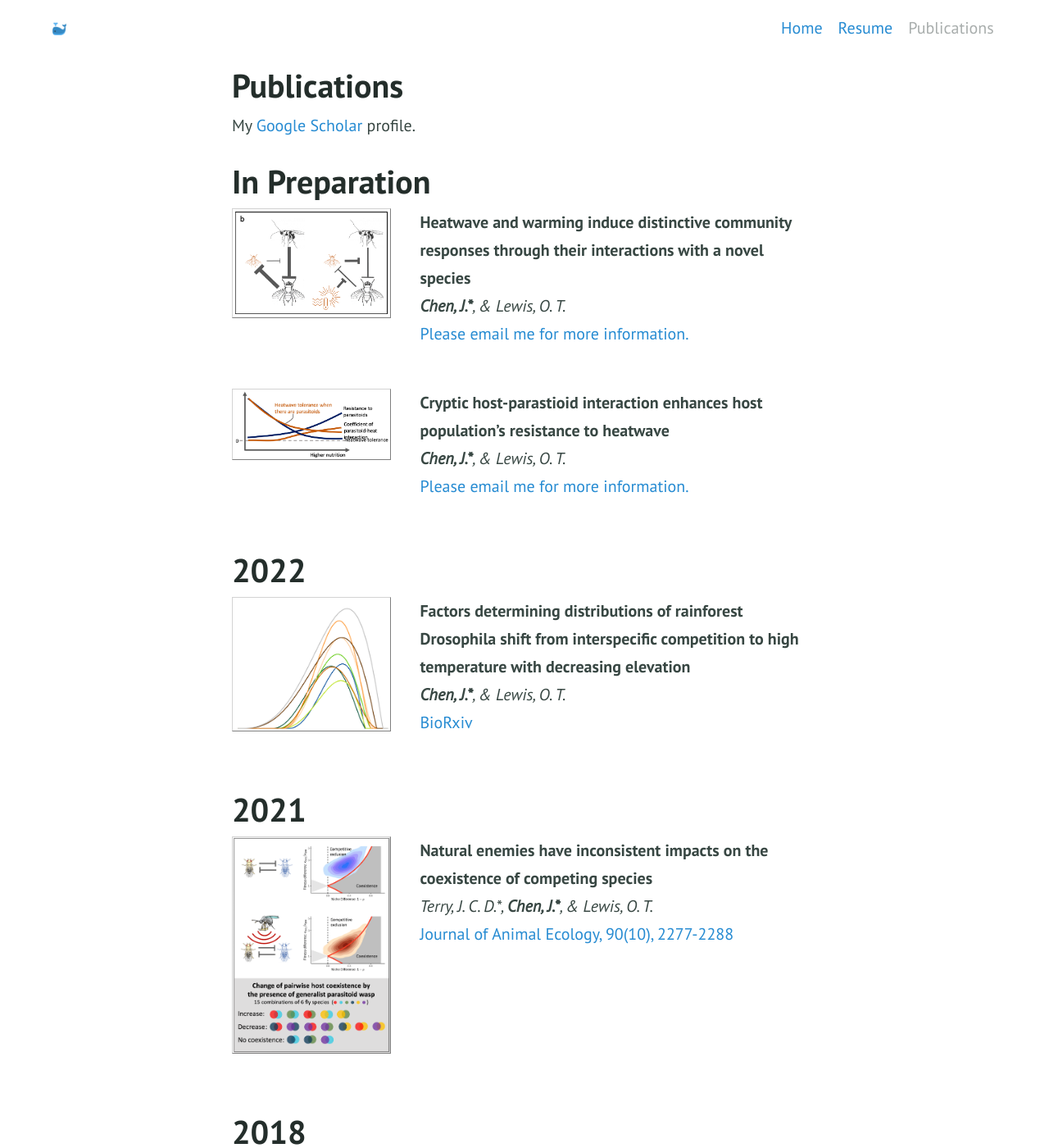
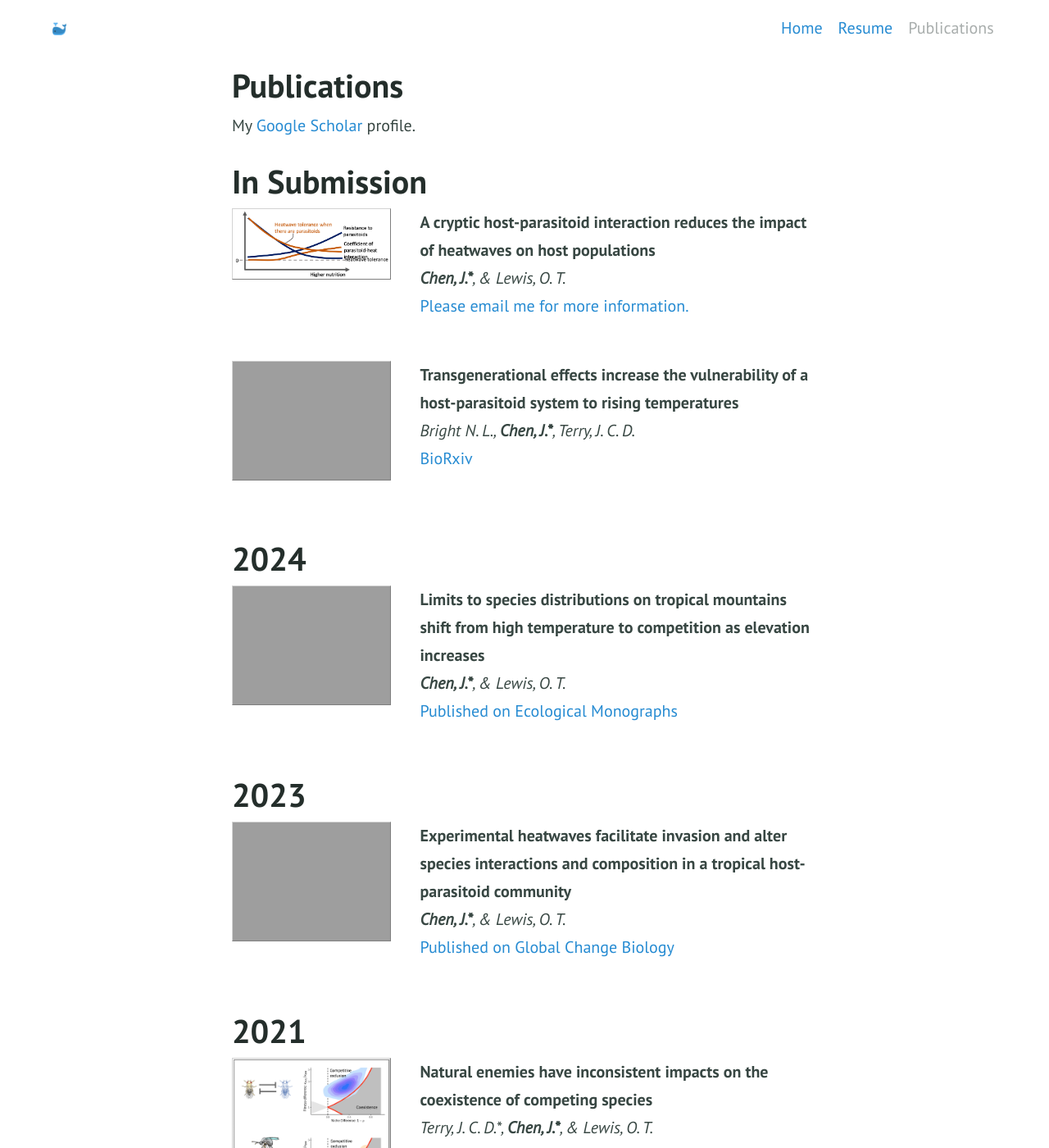
Before and after one commit to Jinlinc/jinlinc.github.io, a Jekyll site: the page built from publications.md, in a window 1280 px wide and 1400 px high. Shown: the whole window at 82% size. Built offline with Jekyll 4.4.1, drawn with Linux system fonts in a browser that asks for light colours; some of the changed text lies outside the part shown.

Commit message:
publications.md
update in 2024 November

```diff
--- a/publications.md
+++ b/publications.md
@@ -5,18 +5,18 @@ layout: page
 
 My [Google Scholar](https://scholar.google.com/citations?user=t6Vum2QAAAAJ&hl=en&oi=ao) profile.
 
-# In Preparation
+# In Submission
 
 <div style="display:flex;">
 
   <div style="flex:1; padding-right:5%">
-    <img src="{{ site.url }}/imgs/paper-icons/commCage.png" style="align:left; border: 1px solid #d3d3d3; border-style: outset;">
+    <img src="{{ site.url }}/imgs/paper-icons/multistressor.png" style="align:left; border: 1px solid #d3d3d3; border-style: outset;">
   </div>
 
   <div style="flex:2.5;">
-    <b style="font-size: 100%;">Heatwave and warming induce distinctive community responses through their interactions with a novel species</b><br>
+    <b style="font-size: 100%;">A cryptic host-parasitoid interaction reduces the impact of heatwaves on host populations</b><br>
     <i><b>Chen, J.*</b>, & Lewis, O. T.</i><br>
-    <a href="mailto:jinlin.chen@zoo.ox.ac.uk">
+    <a href="mailto:jinlin.chen@biology.ox.ac.uk">
         Please email me for more information.
     </a><br>
   </div>
@@ -26,32 +26,52 @@ My [Google Scholar](https://scholar.google.com/citations?user=t6Vum2QAAAAJ&hl=en
 <div style="display:flex;">
 
   <div style="flex:1; padding-right:5%">
-    <img src="{{ site.url }}/imgs/paper-icons/multistressor.png" style="align:left; border: 1px solid #d3d3d3; border-style: outset;">
+    <img src="{{ site.url }}/imgs/paper-icons/transgen1.jpg" style="align:left; border: 1px solid #d3d3d3; border-style: outset;">
   </div>
 
   <div style="flex:2.5;">
-    <b style="font-size: 100%;">Cryptic host-parastioid interaction enhances host population’s resistance to heatwave</b><br>
-    <i><b>Chen, J.*</b>, & Lewis, O. T.</i><br>
-    <a href="mailto:jinlin.chen@zoo.ox.ac.uk">
-        Please email me for more information.
+    <b style="font-size: 100%;">Transgenerational effects increase the vulnerability of a host-parasitoid system to rising temperatures</b><br>
+    <i>Bright N. L., <b>Chen, J.*</b>, Terry, J. C. D.</i><br>
+    <a href="https://doi.org/10.1101/2024.08.16.608228">
+        BioRxiv
     </a><br>
   </div>
 </div>
 &nbsp;
 
-# 2022
+
+# 2024
 
 <div style="display:flex;">
 
   <div style="flex:1; padding-right:5%">
-    <img src="{{ site.url }}/imgs/paper-icons/tpc.png" style="align:left; border: 1px solid #d3d3d3; border-style: outset;">
+    <img src="{{ site.url }}/imgs/paper-icons/tpc.jpg" style="align:left; border: 1px solid #d3d3d3; border-style: outset;">
   </div>
 
   <div style="flex:2.5;">
-    <b style="font-size: 100%;">Factors determining distributions of rainforest Drosophila shift from interspecific competition to high temperature with decreasing elevation</b><br>
+    <b style="font-size: 100%;">Limits to species distributions on tropical mountains shift from high temperature to competition as elevation increases</b><br>
     <i><b>Chen, J.*</b>, & Lewis, O. T.</i><br>
-    <a href="https://doi.org/10.1101/2022.04.01.486700">
-        BioRxiv
+    <a href="https://doi.org/10.1002/ecm.1597">
+        Published on Ecological Monographs
+    </a><br>
+  </div>
+</div>
+
+&nbsp;
+
+# 2023
+
+<div style="display:flex;">
+
+  <div style="flex:1; padding-right:5%">
+    <img src="{{ site.url }}/imgs/paper-icons/commCage.jpg" style="align:left; border: 1px solid #d3d3d3; border-style: outset;">
+  </div>
+
+  <div style="flex:2.5;">
+    <b style="font-size: 100%;">Experimental heatwaves facilitate invasion and alter species interactions and composition in a tropical host-parasitoid community</b><br>
+    <i><b>Chen, J.*</b>, & Lewis, O. T.</i><br>
+    <a href="https://doi.org/10.1111/gcb.16937">
+        Published on Global Change Biology
     </a><br>
   </div>
 </div>
@@ -70,7 +90,7 @@ My [Google Scholar](https://scholar.google.com/citations?user=t6Vum2QAAAAJ&hl=en
     <b style="font-size: 100%;">Natural enemies have inconsistent impacts on the coexistence of competing species</b><br>
     <i>Terry, J. C. D.*, <b>Chen, J.*</b>, & Lewis, O. T.</i><br>
     <a href="https://doi.org/10.1111/1365-2656.13534">
-        Journal of Animal Ecology, 90(10), 2277-2288
+        Published on Journal of Animal Ecology
     </a><br>
   </div>
 </div>
```
